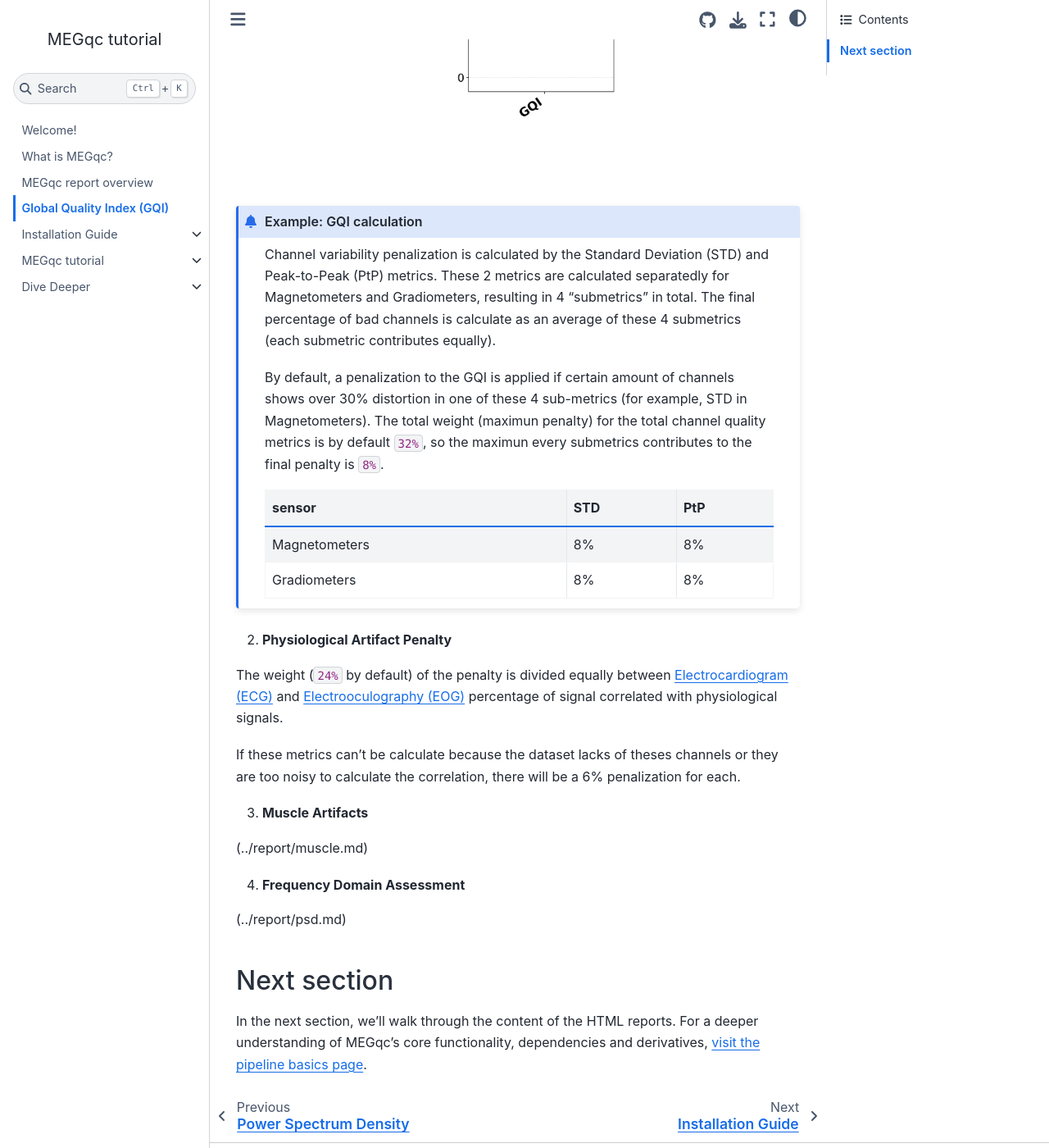
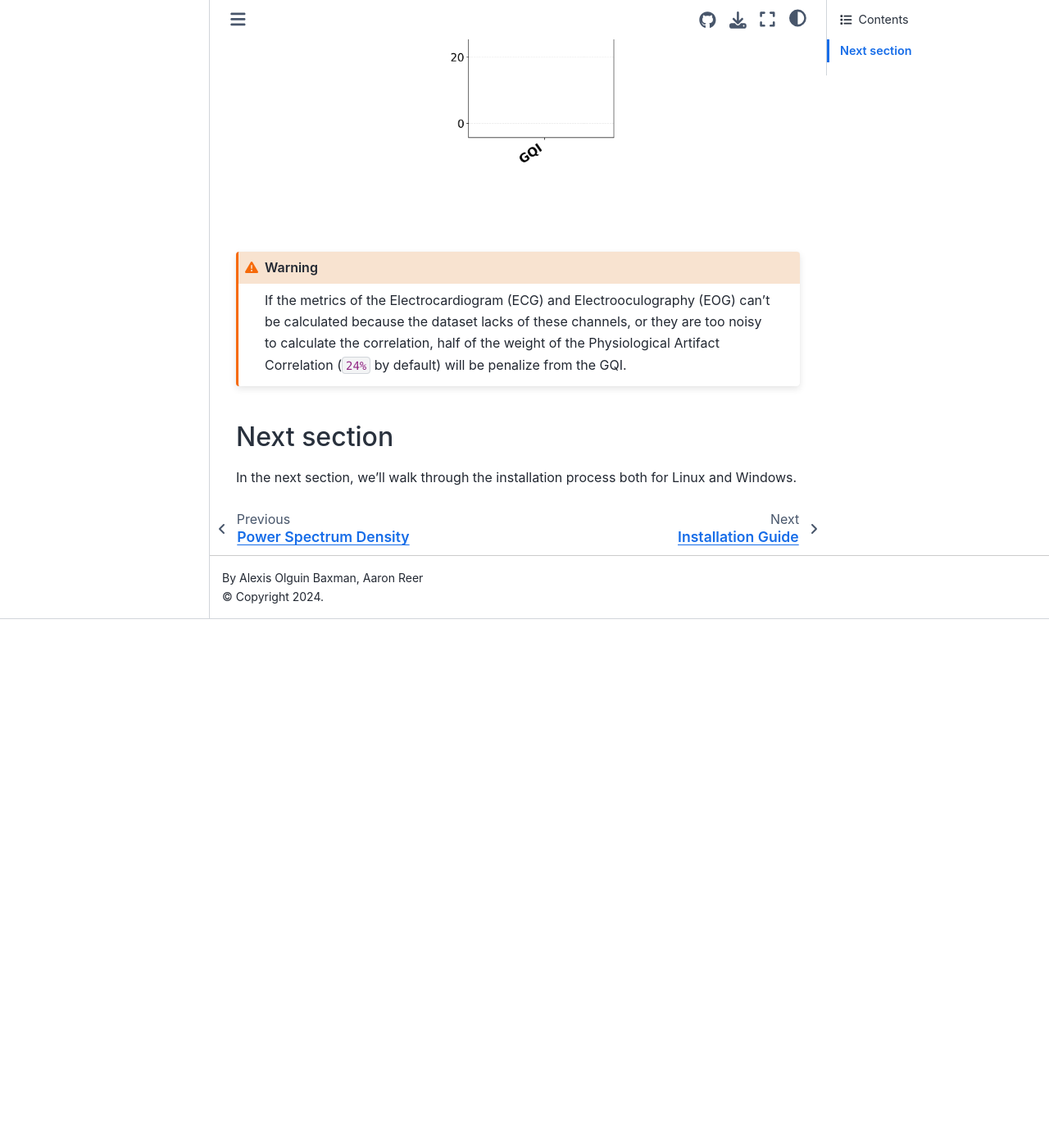
Before and after one commit to ANCPLabOldenburg/megqc_documentation, a Jupyter Book: the page built from book/gqi.md, in a window 1280 px wide and 1400 px high, scrolled down 1905 px. Shown: the whole window at 82% size. Built offline with Jupyter Book 1.0.4 settings and Sphinx 7.4.7 and the Sphinx Book theme 1.1.4, drawn with Linux system fonts in a browser that asks for light colours; pages that are not in the unit, such as notebooks, are missing from menus; after the commit the page ends 2660 px from its top, so only the background shows below that; some of the changed text lies outside the part shown.

Commit message:
Update gqi.md

````diff
--- a/book/gqi.md
+++ b/book/gqi.md
@@ -14,11 +14,8 @@
 
 <img src="../static/gqi/02.png" alt="gqi-2" width="400px" align="center">
 
-4. **GQI:** Each dot represents a subject's GQI, and the violin plot summarizes the distribution of GQI scores across the dataset.
-<img src="../static/gqi/01.png" alt="gqi-1" width="250px" align="center">
 
-
-```{admonition} Example: GQI calculation
+```{dropdown} Example: Channel variability calculation
 
 Channel variability penalization is calculated by the Standard Deviation (STD) and Peak-to-Peak (PtP) metrics. These 2 metrics are calculated separatedly for Magnetometers and Gradiometers, resulting in 4 "submetrics" in total. The final percentage of bad channels is calculate as an average of these 4 submetrics (each submetric contributes equally).
 
@@ -31,21 +28,15 @@
 
 ```
 
-2. **Physiological Artifact Penalty**
 
-The weight (`24%` by default) of the penalty is divided equally between [Electrocardiogram (ECG)](../report/ecg.md) and [Electrooculography (EOG)](../report/eog.md) percentage of signal correlated with physiological signals.
+3. **GQI:** Each dot represents a subject's GQI, and the violin plot summarizes the distribution of GQI scores across the dataset.
+<img src="../static/gqi/01.png" alt="gqi-1" width="250px" align="center">
 
-If these metrics can't be calculate because the dataset lacks of theses channels or they are too noisy to calculate the correlation, there will be a 6% penalization for each.
+```{warning}
 
-3. **Muscle Artifacts**
+If the metrics of the Electrocardiogram (ECG) and Electrooculography (EOG) can't be calculated because the dataset lacks of these channels, or they are too noisy to calculate the correlation, half of the weight of the Physiological Artifact Correlation (`24%` by default) will be penalize from the GQI.
 
-(../report/muscle.md)
-
-4. **Frequency Domain Assessment**
-
-(../report/psd.md)
-
+```
 
 ## Next section
-In the next section, we'll walk through the content of the HTML reports.
-For a deeper understanding of MEGqc's core functionality, dependencies and derivatives, [visit the pipeline basics page](../extra/details.md).
+In the next section, we'll walk through the installation process both for Linux and Windows.
````
